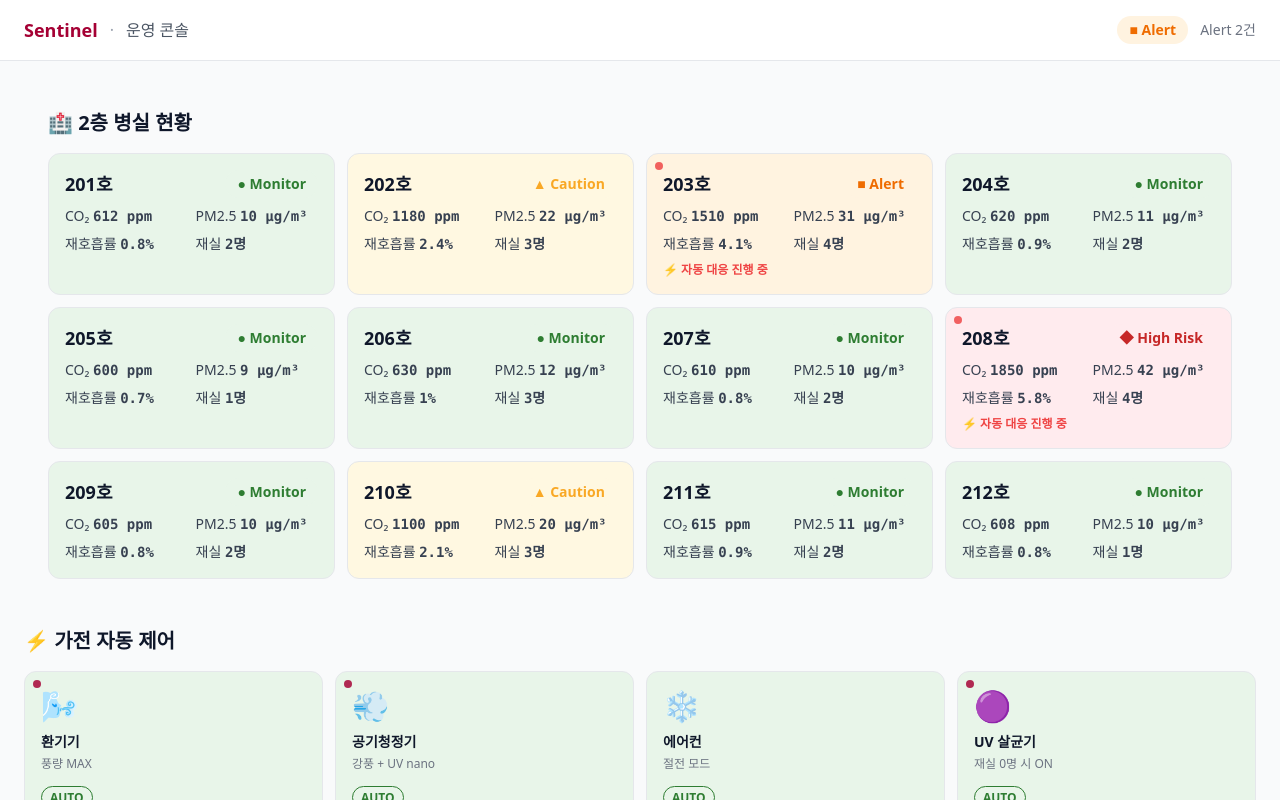
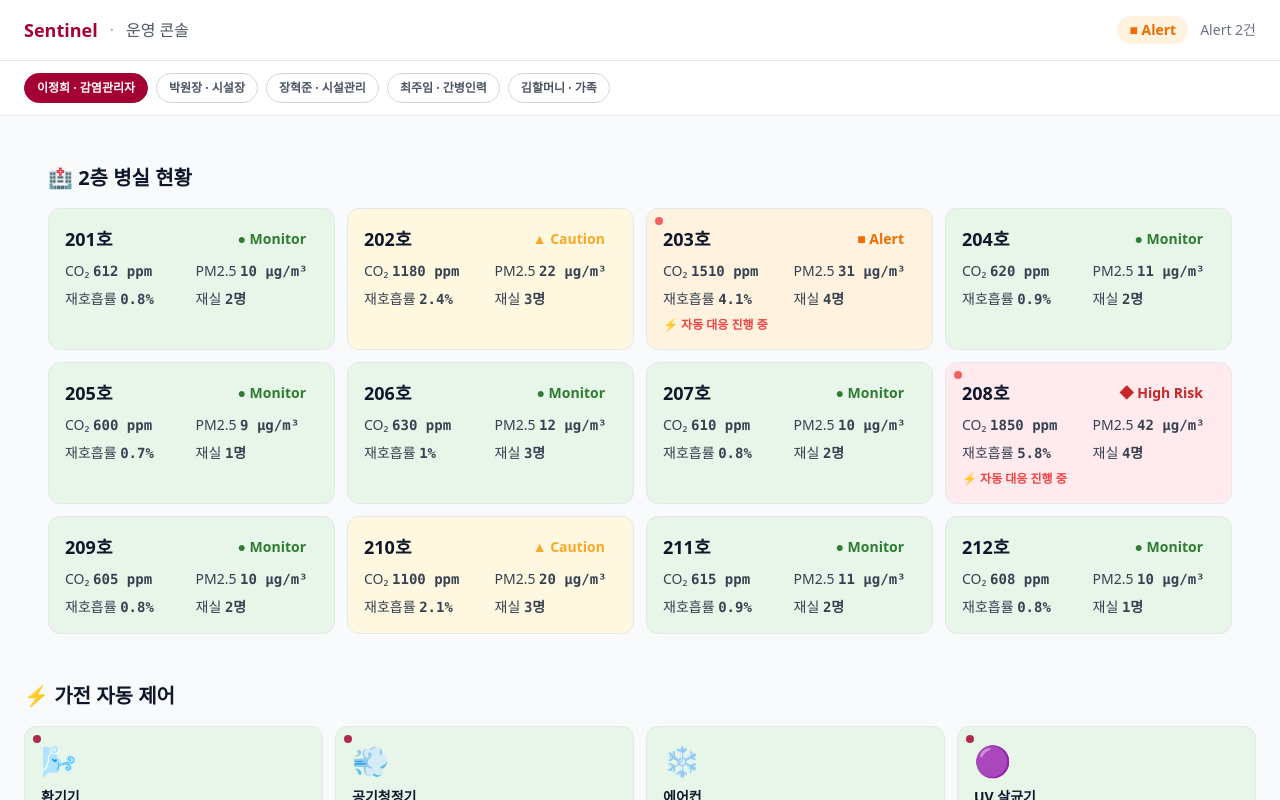
Before and after one commit to zln02/thinq-workspace-sentinel, a Next.js app in the folder frontend/: page /operations in a window 1280 px wide. Shown: the top 800 px of the page. Built offline with nearby package versions, Linux system fonts and the light colour scheme.

Commit message:
feat(fe): PersonaSwitcher, SafetyScore 적용

```diff
--- a/frontend/app/family/page.tsx
+++ b/frontend/app/family/page.tsx
@@ -1,30 +1,26 @@
 import TierBadge from "@/components/domain/TierBadge";
+import SafetyScore from "@/components/domain/SafetyScore";
 
 export default function FamilyPage() {
   return (
     <div className="min-h-screen bg-white flex flex-col items-center justify-center p-6">
-      {/* 안심 메시지 */}
       <div className="text-center mb-6">
         <p className="text-2xl font-bold text-gray-800">💚 어머니 병실은 지금 안전해요</p>
         <p className="text-gray-500 mt-1">마지막 갱신 1분 전</p>
       </div>
 
-      {/* 안심 점수 */}
-      <div className="w-36 h-36 rounded-full bg-green-50 border-4 border-green-400 flex flex-col items-center justify-center mb-6">
-        <span className="text-4xl font-bold text-green-700">92</span>
-        <span className="text-sm text-green-600">안심</span>
+      <SafetyScore score={92} />
+
+      <div className="mt-4">
+        <TierBadge tier="t1" />
       </div>
 
-      <TierBadge tier="t1" />
-
-      {/* 요약 */}
       <div className="mt-6 w-full max-w-sm bg-gray-50 rounded-xl p-4 flex flex-col gap-2 text-sm">
         <div className="flex justify-between"><span>오늘 자동 환기</span><span className="font-bold">6회 ✓</span></div>
         <div className="flex justify-between"><span>공기질</span><span className="font-bold text-green-600">좋음</span></div>
         <div className="flex justify-between"><span>외부 감염 유행</span><span className="font-bold">안정</span></div>
       </div>
 
-      {/* 면회 가이드 */}
       <div className="mt-6 w-full max-w-sm">
         <p className="font-bold mb-2">📅 면회 가이드 (이번 주)</p>
         <ul className="text-sm text-gray-600 list-disc list-inside">
--- a/frontend/app/operations/page.tsx
+++ b/frontend/app/operations/page.tsx
@@ -2,6 +2,7 @@ import FloorPlan from "@/components/domain/FloorPlan";
 import TierBadge from "@/components/domain/TierBadge";
 import ApplianceCard, { ApplianceCardProps } from "@/components/domain/ApplianceCard";
 import AlertQueue from "@/components/domain/AlertQueue";
+import PersonaSwitcher from "@/components/domain/PersonaSwitcher";
 
 const APPLIANCES: ApplianceCardProps[] = [
   { name: "환기기", icon: "🌬️", state: "AUTO", description: "풍량 MAX", isExecuting: true },
@@ -29,9 +30,13 @@ export default function OperationsPage() {
         </div>
       </header>
 
+      {/* 페르소나 switcher */}
+      <div className="bg-white border-b px-6 py-3">
+        <PersonaSwitcher />
+      </div>
+
       <main className="p-6">
         <FloorPlan />
-
         <div className="mt-6">
           <h2 className="text-xl font-bold mb-4">⚡ 가전 자동 제어</h2>
           <div className="grid grid-cols-4 gap-3">
@@ -40,7 +45,6 @@ export default function OperationsPage() {
             ))}
           </div>
         </div>
-
         <div className="mt-6">
           <AlertQueue />
         </div>
--- /dev/null
+++ b/frontend/components/domain/PersonaSwitcher.tsx
@@ -0,0 +1,34 @@
+"use client";
+import { useRouter, useSearchParams } from "next/navigation";
+
+const PERSONAS = [
+  { id: "icn",       label: "이정희", role: "감염관리자" },
+  { id: "director",  label: "박원장", role: "시설장" },
+  { id: "fm",        label: "장혁준", role: "시설관리" },
+  { id: "caregiver", label: "최주임", role: "간병인력" },
+  { id: "family",    label: "김할머니", role: "가족" },
+];
+
+export default function PersonaSwitcher() {
+  const router = useRouter();
+  const params = useSearchParams();
+  const current = params.get("persona") || "icn";
+
+  return (
+    <div className="flex gap-2 flex-wrap">
+      {PERSONAS.map((p) => (
+        <button
+          key={p.id}
+          onClick={() => router.push(`?persona=${p.id}`)}
+          className={`px-3 py-1.5 rounded-full text-xs font-semibold border transition ${
+            current === p.id
+              ? "bg-[#A50034] text-white border-[#A50034]"
+              : "bg-white text-gray-600 border-gray-300 hover:border-[#A50034]"
+          }`}
+        >
+          {p.label} · {p.role}
+        </button>
+      ))}
+    </div>
+  );
+}
```
